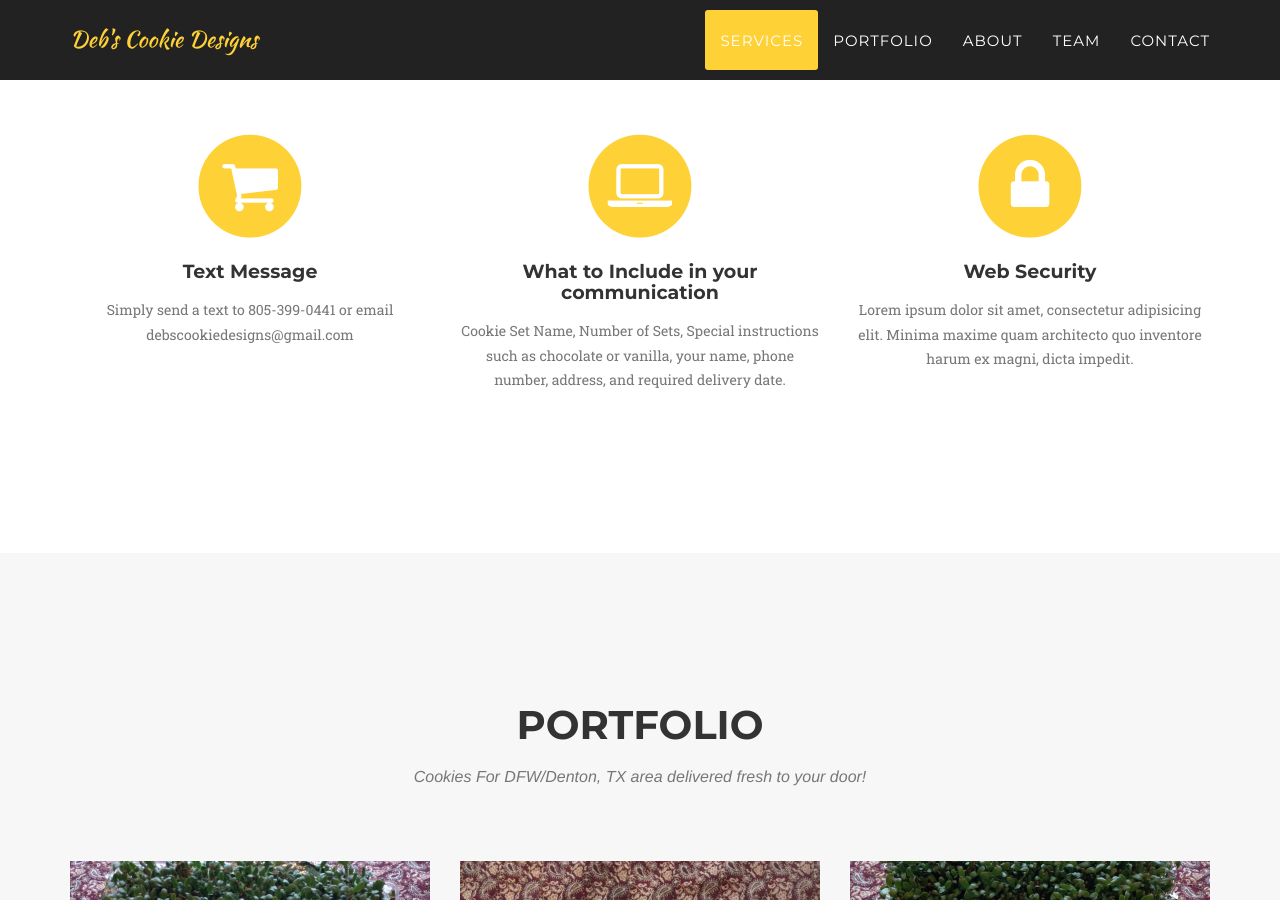
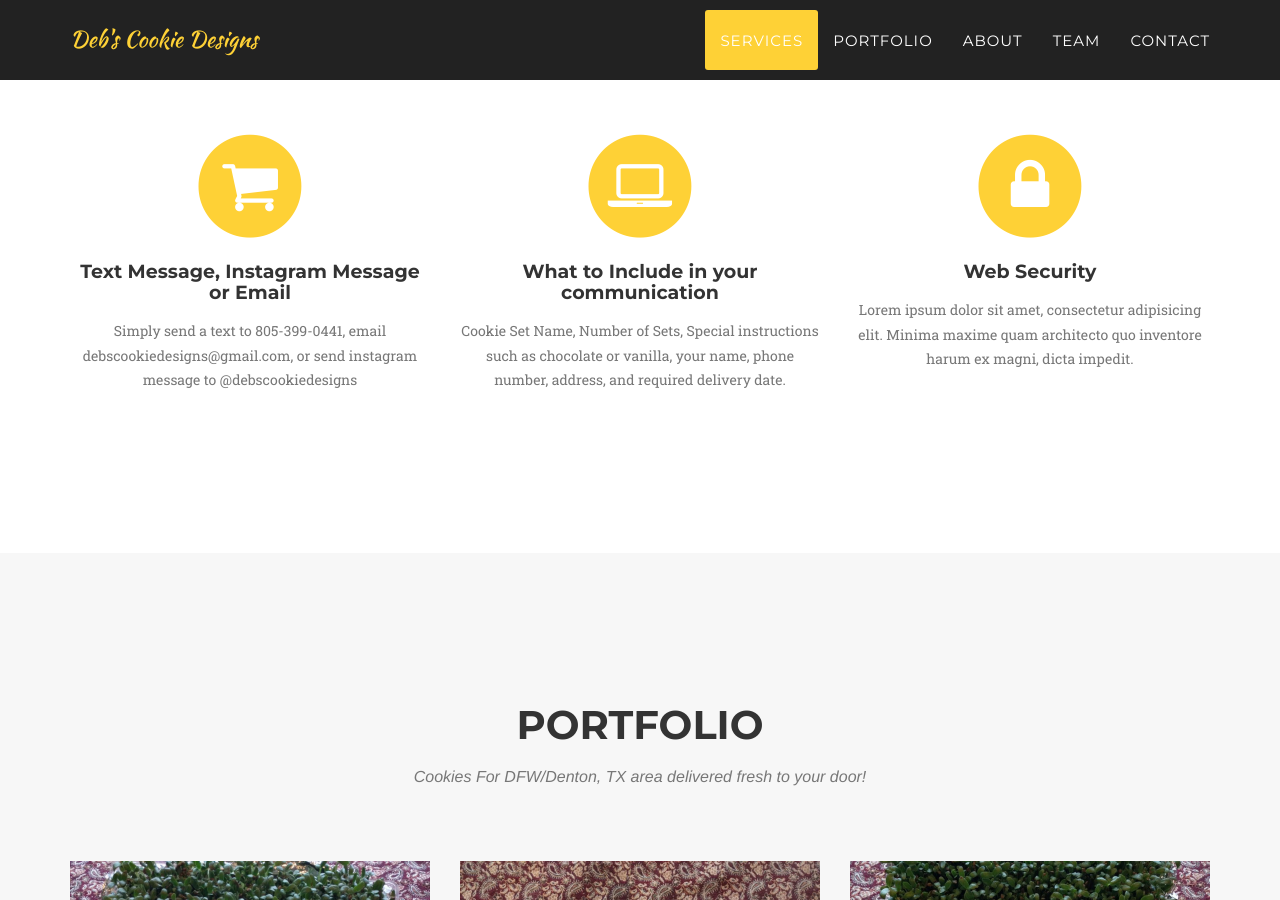
Before and after one commit to DEB72/Cookie, a Jekyll site: the page built from index.html, in a window 1280 px wide and 900 px high, scrolled down 938 px. Built offline with Jekyll 4.4.1, drawn with Linux system fonts in a browser that asks for light colours; some web fonts are replaced.

Commit message:
Update services.html

```diff
--- a/_includes/services.html
+++ b/_includes/services.html
@@ -13,8 +13,8 @@
                         <i class="fa fa-circle fa-stack-2x text-primary"></i>
                         <i class="fa fa-shopping-cart fa-stack-1x fa-inverse"></i>
                     </span>
-                    <h4 class="service-heading">Text Message</h4>
-                    <p class="text-muted">Simply send a text to 805-399-0441 or email debscookiedesigns@gmail.com</p>
+                    <h4 class="service-heading">Text Message, Instagram Message or Email</h4>
+                    <p class="text-muted">Simply send a text to 805-399-0441, email debscookiedesigns@gmail.com, or send instagram message to @debscookiedesigns</p>
                 </div>
                 <div class="col-md-4">
                     <span class="fa-stack fa-4x">
```
